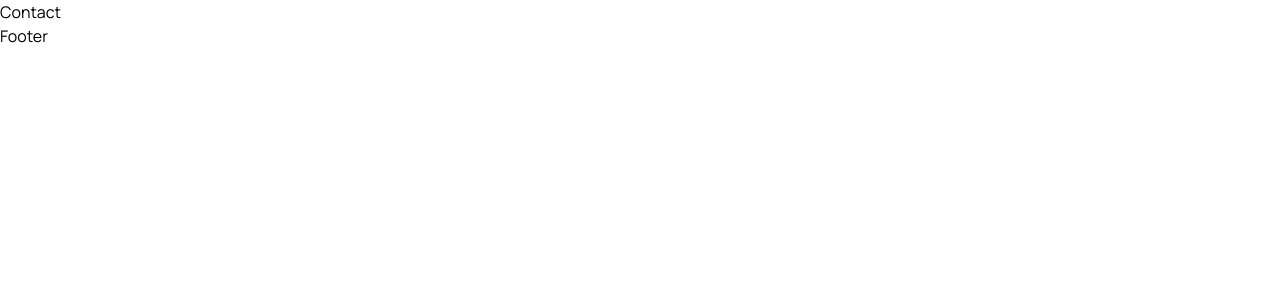
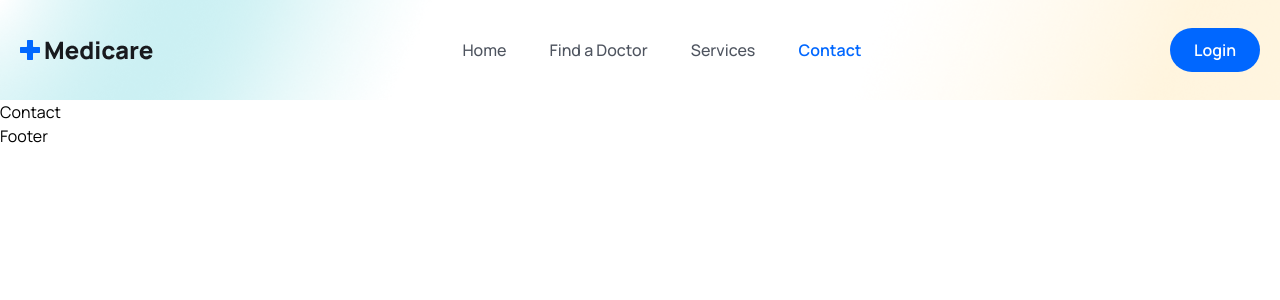
Before and after one commit to codewithshumon/doctor-apt-booking, a React (Vite) app in the folder frontend/: page /contact in a window 1280 px wide. Shown: the top 300 px of the page. Built offline with nearby package versions, Linux system fonts and the light colour scheme.

Commit message:
Complete Navigation Menu Functionality

```diff
--- a/frontend/src/App.css
+++ b/frontend/src/App.css
@@ -1,4 +1,4 @@
-@import url("https://fonts.googleapis.com/css2?family=Manrope:wght@400;500;600;700;800&display=swap");
+@import url('https://fonts.googleapis.com/css2?family=Manrope:wght@400;500;600;700;800&display=swap');
 
 * {
   margin: 0;
@@ -7,5 +7,47 @@
 }
 
 body {
-  font-family: "Manrope", sans-serif;
+  font-family: 'Manrope', sans-serif;
 }
+
+.sticky_header {
+  width: 100%;
+  height: 80px;
+  line-height: 80px;
+  position: sticky;
+  top: 0;
+  left: 0;
+  z-index: 99999;
+  box-shadow: 3px 3px -8px 3px #ddd;
+}
+
+@media only screen and (max-width: 768px) {
+  .navigation {
+    width: 100%;
+    height: 100%;
+    position: fixed;
+    top: 0;
+    left: 0;
+    z-index: 100;
+    background: #00000084;
+    display: none;
+  }
+
+  .menu {
+    width: 15rem;
+    height: 100%;
+    position: absolute;
+    top: 0;
+    right: 0;
+    background: #fff;
+    z-index: 200;
+    flex-direction: column;
+    justify-content: center;
+    align-items: center;
+    line-height: 30px;
+  }
+
+  .show_menu {
+    display: block;
+  }
+}
--- a/frontend/src/components/header/Header.jsx
+++ b/frontend/src/components/header/Header.jsx
@@ -1,5 +1,99 @@
+import { useEffect, useRef } from 'react';
+
+import { Link, NavLink } from 'react-router-dom';
+import { BiMenu } from 'react-icons/bi';
+
+import logo from './../../assets/images/logo.png';
+import userImg from './../../assets/images/avatar-icon.png';
+
+const navLinks = [
+  { path: '/home', display: 'Home' },
+  { path: '/doctors', display: 'Find a Doctor' },
+  { path: '/services', display: 'Services' },
+  { path: '/contact', display: 'Contact' },
+];
+
 const Header = () => {
-  return <div className="header flex items-center"></div>;
+  const headerRef = useRef(null);
+  const menuRef = useRef(null);
+
+  const handleStickyHeader = () => {
+    window.addEventListener('scroll', () => {
+      if (
+        document.body.scrollTop > 80 ||
+        document.documentElement.scrollTop > 80
+      ) {
+        headerRef.current.classList.add('sticky_header');
+      } else {
+        headerRef.current.classList.remove('sticky_header');
+      }
+    });
+  };
+
+  useEffect(() => {
+    handleStickyHeader();
+
+    return () => window.removeEventListener('scroll', handleStickyHeader);
+  });
+
+  const toggleMenu = () => menuRef.current.classList.toggle('show_menu');
+  return (
+    <header className="header flex items-center" ref={headerRef}>
+      <div className="container">
+        <div className="flex items-center justify-between">
+          {/* ---logo--- */}
+          <div>
+            <img src={logo} alt="logo"></img>
+          </div>
+
+          {/* ---logo--- */}
+          <div className="navigation" ref={menuRef} onClick={toggleMenu}>
+            <ul className="menu flex items-center gap-[2.7rem]">
+              {navLinks.map((navLink) => (
+                <li key={navLink.path}>
+                  <NavLink
+                    to={navLink.path}
+                    className={(navClass) =>
+                      navClass.isActive
+                        ? 'text-primaryColor text-[16px] leading-7 font-[600]'
+                        : 'text-textColor text-[16px] leading-7 font-[500]'
+                    }
+                  >
+                    {navLink.display}
+                  </NavLink>
+                </li>
+              ))}
+            </ul>
+          </div>
+
+          {/* ---logo--- */}
+          <div className="flex items-center gap-4">
+            <div className=" hidden">
+              <Link to="/">
+                <figure className="w-[35px] h-[35px] rounded-full cursor-auto">
+                  <img
+                    src={userImg}
+                    className=" w-full rounded-full"
+                    alt="user-avatar"
+                  />
+                </figure>
+              </Link>
+            </div>
+
+            <Link to="/login">
+              <button className=" bg-primaryColor py-2 px-6 text-white font-[600] h-[44px] flex items-center justify-center rounded-[50px]">
+                Login
+              </button>
+            </Link>
+
+            <span className="md:hidden" onClick={toggleMenu}>
+              <BiMenu className="w-6 h-6 cursor-pointer" />
+            </span>
+          </div>
+        </div>
+      </div>
+    </header>
+  );
 };
 
 export default Header;
--- a/frontend/src/index.css
+++ b/frontend/src/index.css
@@ -25,6 +25,10 @@
   .text-para {
     @apply text-[18px] leading-[30px] font-[400] text-textColor mt-[18px];
   }
+
+  .header {
+    @apply bg-[url('./assets/images/mask.png')] bg-no-repeat bg-center bg-cover w-full h-[100px] leading-[100px];
+  }
 }
 
 @media only screen and (max-width: 1024px) {
```
